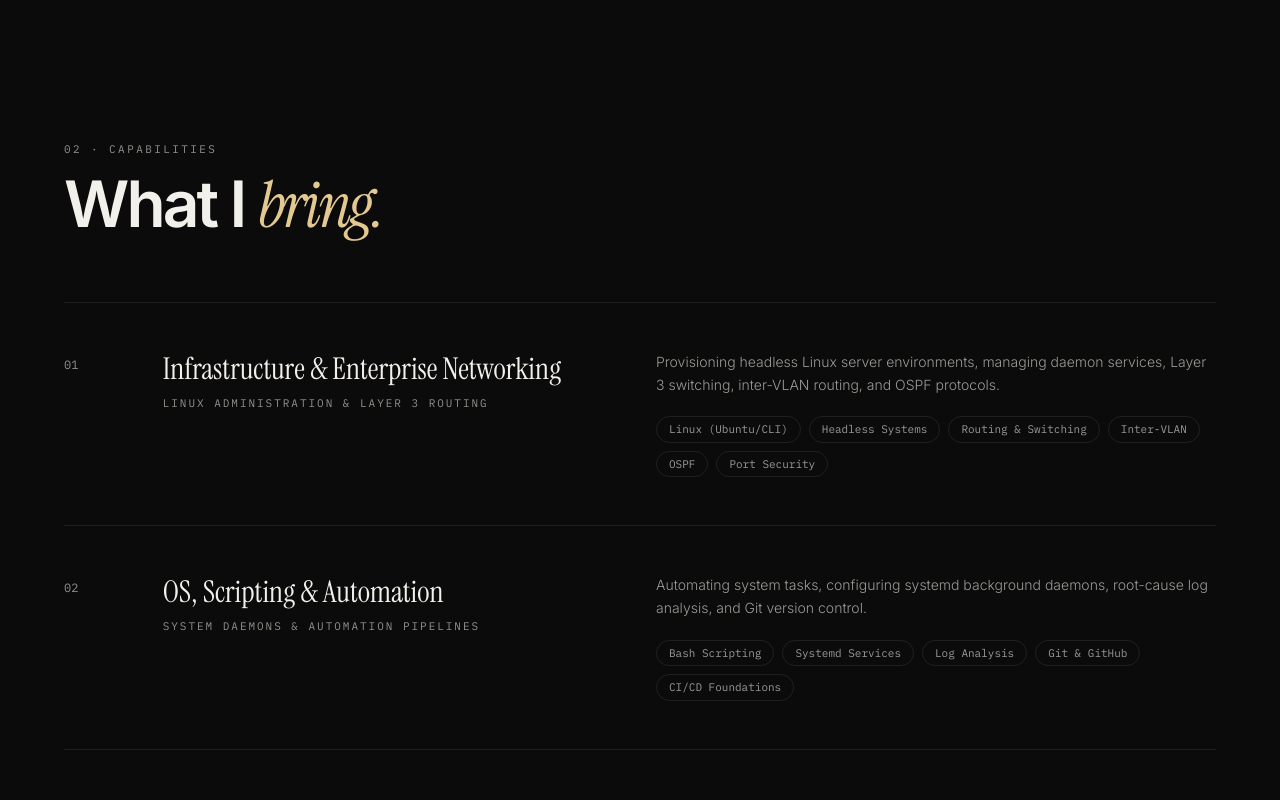
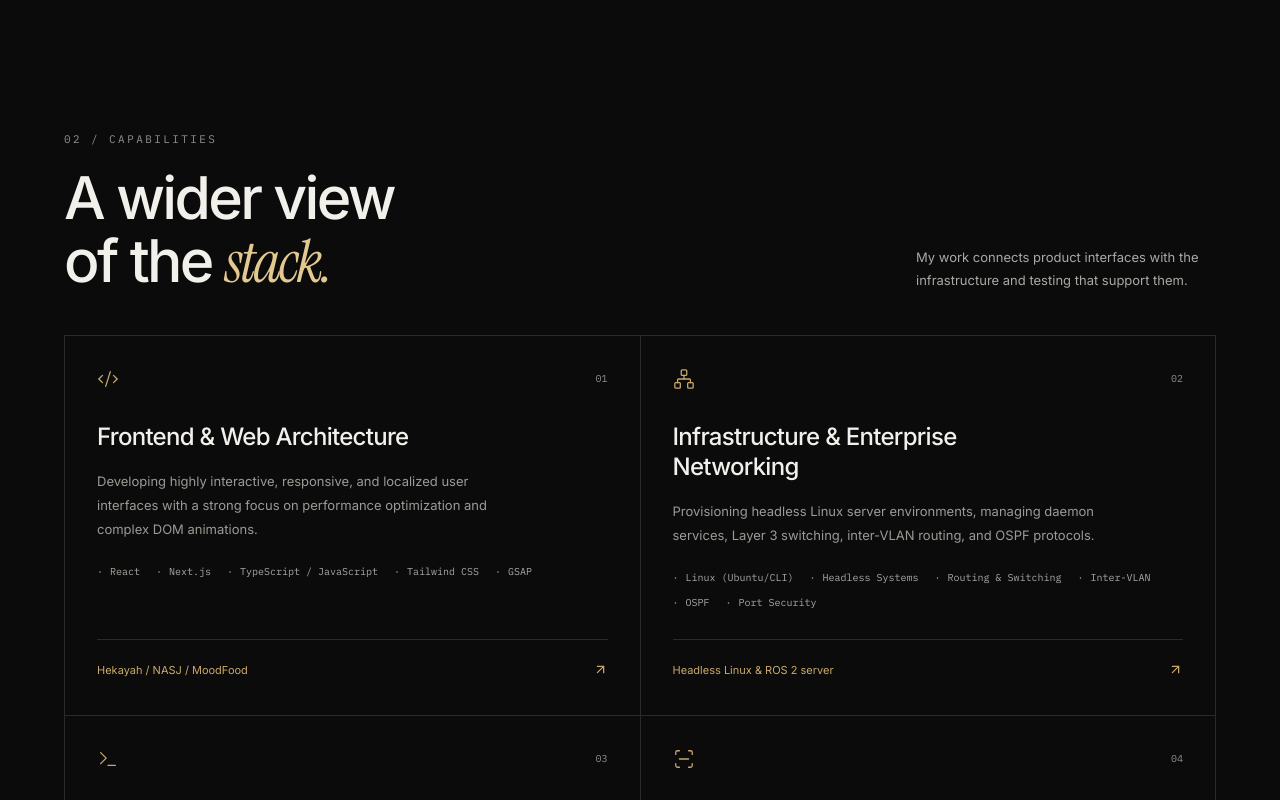
Before and after one commit to Ahmed-Karam28/Ahmed-Karam-Portfolio, a React (Vite) app: page / in a window 1280 px wide. Shown: the part 2800-3600 px from the top of the page. Built offline with nearby package versions, Linux system fonts and the light colour scheme.

Commit message:
Polish portfolio review experience

```diff
--- a/src/components/sections/Skills.jsx
+++ b/src/components/sections/Skills.jsx
@@ -1,62 +1,83 @@
-import React from 'react';
-import { bentoSkillDomains, techStackRibbon } from '../../data/portfolioData';
-import Reveal from '../ui/Reveal';
-import Marquee from '../ui/Marquee';
-
-/* ─────────────────────────────────────────────────
-   Capabilities · four domains as ruled index rows,
-   then a slow toolset ribbon.
-───────────────────────────────────────────────── */
-const Skills = () => {
+import React from "react";
+import { Link } from "react-router-dom";
+import { Code2, Network, Terminal, ScanLine, ArrowUpRight } from "lucide-react";
+import { bentoSkillDomains } from "../../data/portfolioData";
+import Reveal from "../ui/Reveal";
+const DOMAINS = [
+  {
+    id: "frontend-web-architecture",
+    Icon: Code2,
+    projectId: "hekayah",
+    evidence: "Hekayah / NASJ / MoodFood",
+  },
+  {
+    id: "infrastructure-networking",
+    Icon: Network,
+    projectId: "headless-linux-wheelchair",
+    evidence: "Headless Linux & ROS 2 server",
+  },
+  {
+    id: "scripting-automation",
+    Icon: Terminal,
+    projectId: "headless-linux-wheelchair",
+    evidence: "Linux services / System automation",
+  },
+  {
+    id: "quality-operations",
+    Icon: ScanLine,
+    projectId: "hekayah",
+    evidence: "Hekayah / DEPI testing training",
+  },
+];
+export default function Skills() {
   return (
-    <section id="expertise" className="scroll-mt-20">
-      <div className="max-w-[1200px] mx-auto px-6 pt-24 md:pt-32 pb-20">
-        <Reveal>
-          <span className="eyebrow block mb-4">02 · Capabilities</span>
-          <h2 className="display text-[clamp(2.2rem,5vw,4rem)] mb-12 md:mb-16">
-            What I <span className="font-serif italic font-normal text-goldbright">bring.</span>
-          </h2>
-        </Reveal>
-
-        <div className="border-t hairline">
-          {bentoSkillDomains.map((domain) => (
-            <Reveal key={domain.id}>
-              <div className="grid grid-cols-1 md:grid-cols-12 gap-4 md:gap-8 py-10 md:py-12 border-b hairline group">
-                <div className="md:col-span-1">
-                  <span className="font-mono text-xs text-faint group-hover:text-gold transition-colors duration-300">
-                    {domain.number}
-                  </span>
+    <section id="expertise" className="capabilities-section section-shell">
+      <Reveal>
+        <div className="section-heading">
+          <div>
+            <span className="eyebrow">02 / Capabilities</span>
+            <h2>
+              A wider view
+              <br />
+              of the <em>stack.</em>
+            </h2>
+          </div>
+          <p>
+            My work connects product interfaces with the infrastructure and
+            testing that support them.
+          </p>
+        </div>
+      </Reveal>
+      <div className="capability-grid">
+        {DOMAINS.map(({ id, Icon, evidence, projectId }, index) => {
+          const domain = bentoSkillDomains.find((item) => item.id === id);
+          return (
+            <Reveal key={id}>
+              <article className="capability-card">
+                <div className="capability-top">
+                  <Icon size={22} strokeWidth={1.4} aria-hidden="true" />
+                  <span>0{index + 1}</span>
                 </div>
-                <div className="md:col-span-5">
-                  <h3 className="font-serif text-2xl md:text-3xl text-paper leading-tight">
-                    {domain.title}
-                  </h3>
-                  <p className="font-mono text-[11px] uppercase tracking-[0.18em] text-faint mt-2">
-                    {domain.subtitle}
-                  </p>
+                <h3>{domain.title}</h3>
+                <p>{domain.description}</p>
+                <div className="capability-tools">
+                  {domain.tools.map((tool) => (
+                    <span key={tool}>{tool}</span>
+                  ))}
                 </div>
-                <div className="md:col-span-6 flex flex-col gap-5">
-                  <p className="text-sm text-muted leading-relaxed font-light">
-                    {domain.description}
-                  </p>
-                  <div className="flex flex-wrap gap-2">
-                    {domain.tools.map((t) => (
-                      <span key={t} className="tag">{t}</span>
-                    ))}
-                  </div>
-                </div>
-              </div>
+                <Link
+                  to={`?project=${projectId}#expertise`}
+                  preventScrollReset
+                  className="capability-evidence"
+                >
+                  <span>{evidence}</span>
+                  <ArrowUpRight size={15} aria-hidden="true" />
+                </Link>
+              </article>
             </Reveal>
-          ))}
-        </div>
-      </div>
-
-      {/* Toolset ribbon */}
-      <div className="border-y hairline py-5">
-        <Marquee items={techStackRibbon} />
+          );
+        })}
       </div>
     </section>
   );
-};
-
-export default Skills;
+}
```
